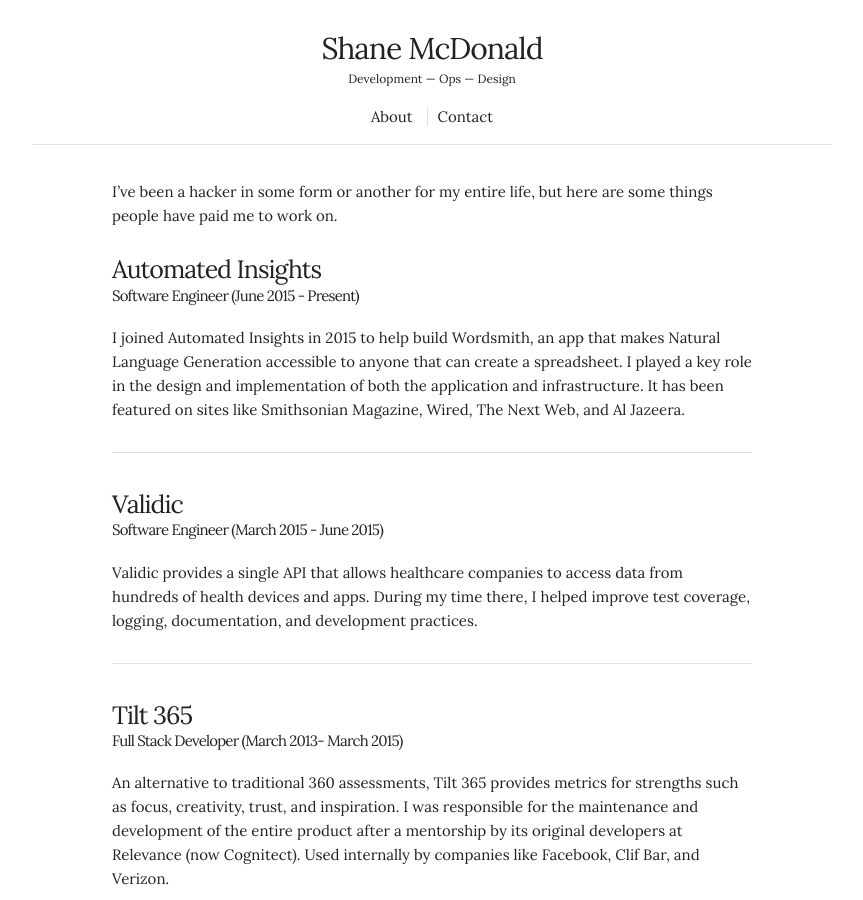
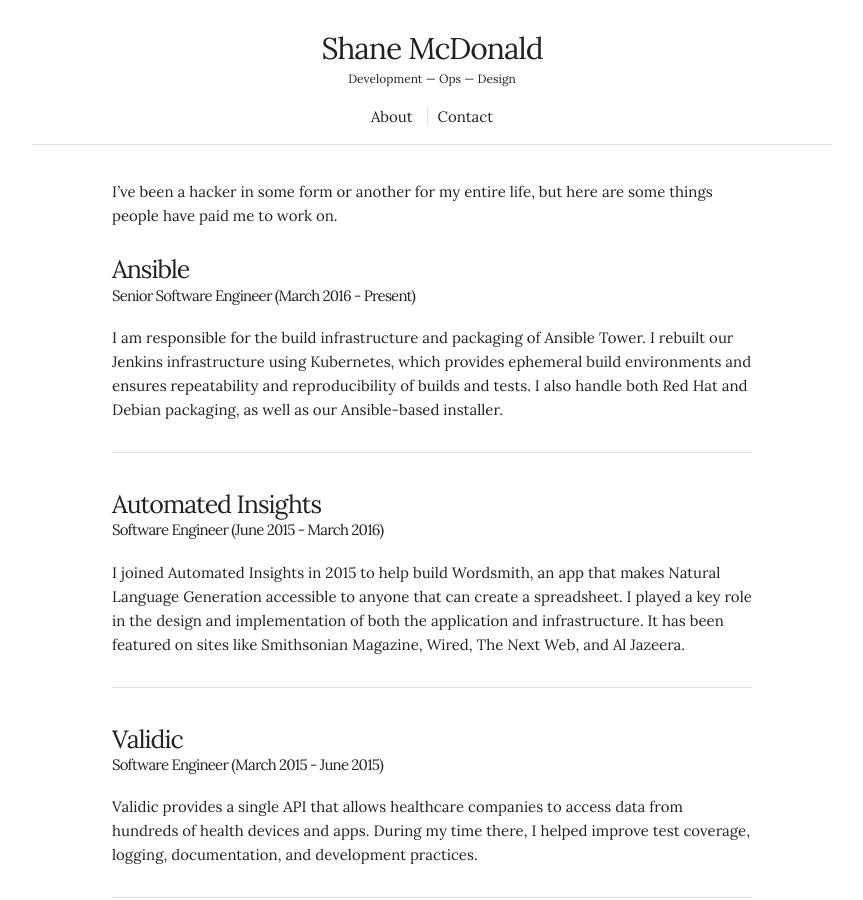
Before and after one commit to shanemcd/shanemcd.github.io, a Jekyll site: the page built from about.md, in a window 1280 px wide and 900 px high. Shown: the whole window, without its empty margins (208-1071 px from the left). Built offline with Jekyll 4.4.1, drawn with Linux system fonts in a browser that asks for light colours.

Commit message:
New job! ......... a year ago.

```diff
--- a/about.md
+++ b/about.md
@@ -6,9 +6,17 @@
 
 I've been a hacker in some form or another for my entire life, but here are some things people have paid me to work on.
 
+### Ansible
+
+#### Senior Software Engineer (March 2016 - Present)
+
+I am responsible for the build infrastructure and packaging of Ansible Tower. I rebuilt our Jenkins infrastructure using Kubernetes, which provides ephemeral build environments and ensures repeatability and reproducibility of builds and tests. I also handle both Red Hat and Debian packaging, as well as our Ansible-based installer.
+
+---
+
 ### Automated Insights
 
-#### Software Engineer (June 2015 - Present)
+#### Software Engineer (June 2015 - March 2016)
 
 I joined Automated Insights in 2015 to help build Wordsmith, an app that makes Natural Language Generation accessible to anyone that can create a spreadsheet. I played a key role in the design and implementation of both the application and infrastructure. It has been featured on sites like Smithsonian Magazine, Wired, The Next Web, and Al Jazeera.
 
```
